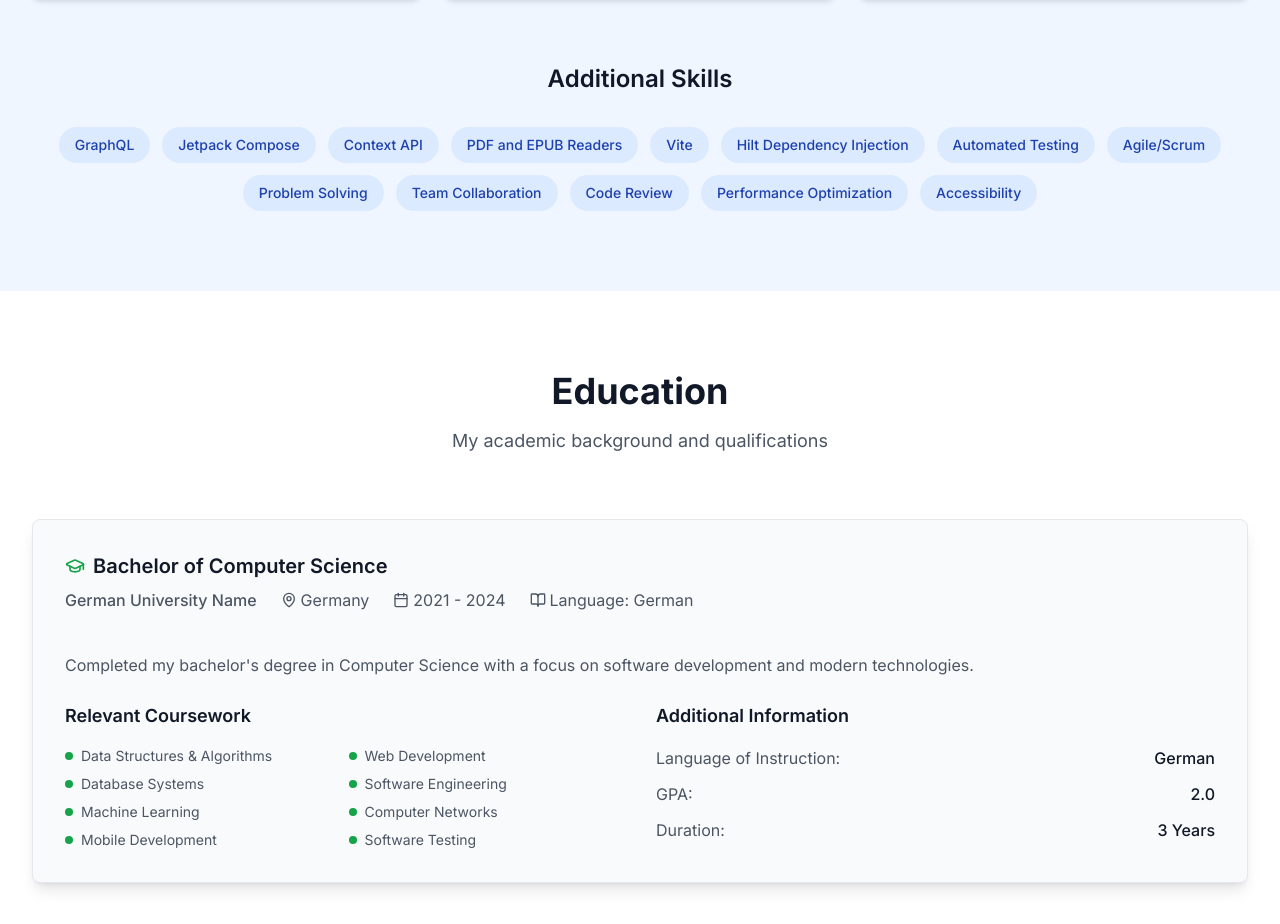
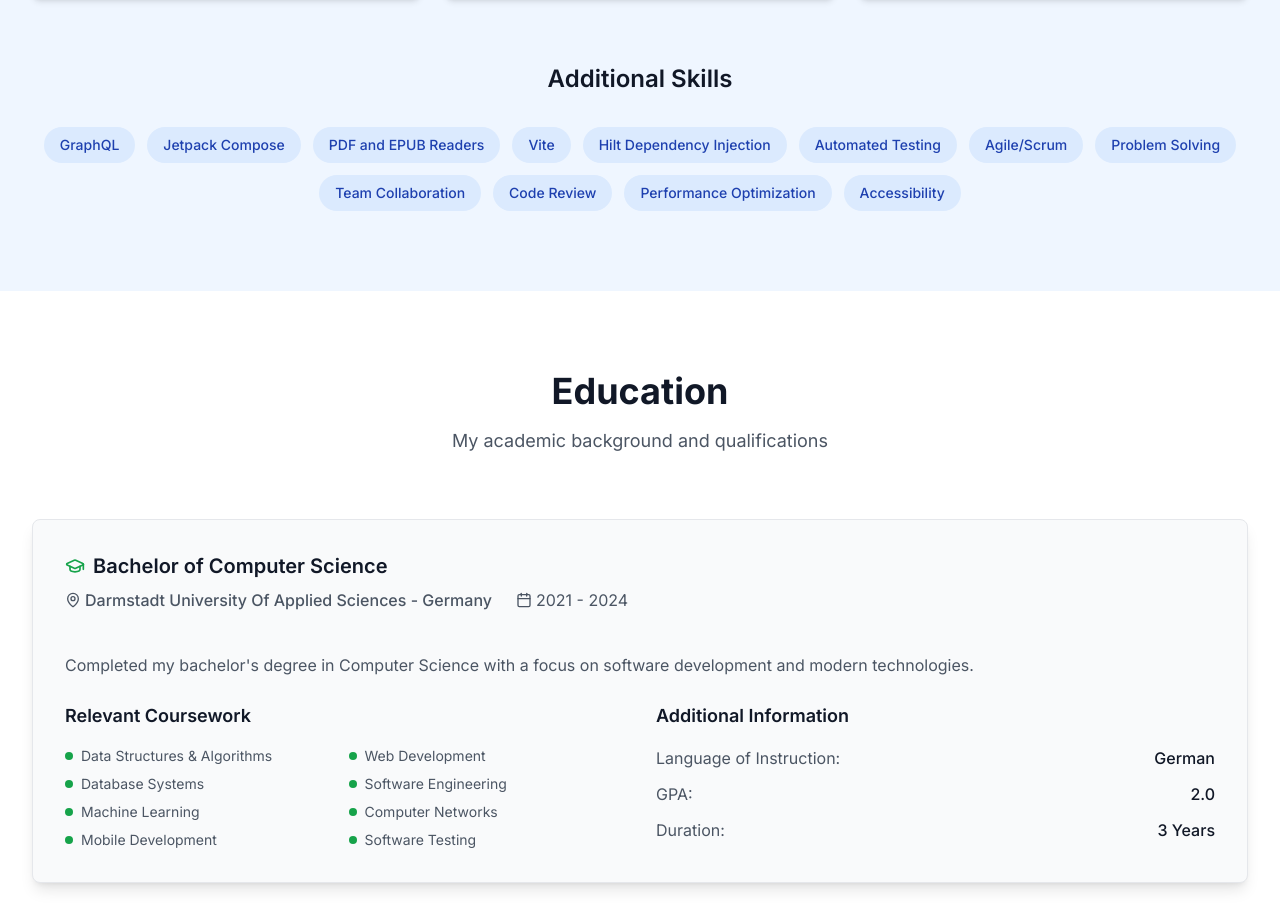
Before and after one commit to AyoubHisoka14/portfolio, a Next.js app: page / in a window 1280 px wide. Shown: the part 3063-3987 px from the top of the page. Built offline with nearby package versions, Linux system fonts and the light colour scheme.

Commit message:
Small Changes

```diff
--- a/src/components/education-section.tsx
+++ b/src/components/education-section.tsx
@@ -6,22 +6,21 @@ import { useLanguage } from "./language-provider";
 
 const education = [
   {
-    degree: "Bachelor of Computer Science",
-    university: "German University Name",
-    location: "Germany",
-    period: "2021 - 2024",
-    description: "Completed my bachelor's degree in Computer Science with a focus on software development and modern technologies.",
-    coursework: [
-      "Data Structures & Algorithms",
-      "Web Development",
-      "Database Systems",
-      "Software Engineering",
-      "Machine Learning",
-      "Computer Networks",
-      "Mobile Development",
-      "Software Testing"
+    degreeKey: "education.degree",
+    universityKey: "education.university",
+    locationKey: "education.location",
+    periodKey: "education.period",
+    descriptionKey: "education.description",
+    courseworkKeys: [
+      "education.coursework.dataStructures",
+      "education.coursework.webDevelopment",
+      "education.coursework.databaseSystems",
+      "education.coursework.softwareEngineering",
+      "education.coursework.machineLearning",
+      "education.coursework.computerNetworks",
+      "education.coursework.mobileDevelopment",
+      "education.coursework.softwareTesting"
     ],
-    language: "German",
     gpa: "2.0", // German grading system (1.0 is best, 4.0 is passing)
   },
 ];
@@ -50,7 +49,7 @@ export function EducationSection() {
         <div className="space-y-12">
           {education.map((edu, index) => (
             <motion.div
-              key={`${edu.university}-${edu.degree}`}
+              key={`${edu.degreeKey}`}
               initial={{ opacity: 0, y: 20 }}
               whileInView={{ opacity: 1, y: 0 }}
               transition={{ duration: 0.8, delay: index * 0.2 }}
@@ -62,32 +61,29 @@ export function EducationSection() {
                   <div className="flex items-center gap-2 mb-2">
                     <GraduationCap className="h-5 w-5 text-green-600 dark:text-green-400" />
                     <h3 className="text-xl font-semibold text-gray-900 dark:text-white">
-                      {edu.degree}
+                      {t(edu.degreeKey)}
                     </h3>
                   </div>
 
                   <div className="flex flex-col sm:flex-row sm:items-center gap-2 sm:gap-6 text-gray-600 dark:text-gray-400 mb-4">
                     <div className="flex items-center gap-1">
-                      <span className="font-medium">{edu.university}</span>
-                    </div>
-                    <div className="flex items-center gap-1">
                       <MapPin className="h-4 w-4" />
-                      <span>{edu.location}</span>
+                      <span className="font-medium">{t(edu.universityKey)} - {t(edu.locationKey)}</span>
                     </div>
                     <div className="flex items-center gap-1">
                       <Calendar className="h-4 w-4" />
-                      <span>{edu.period}</span>
+                      <span>{t(edu.periodKey)}</span>
                     </div>
-                    <div className="flex items-center gap-1">
-                      <BookOpen className="h-4 w-4" />
-                      <span>Language: {edu.language}</span>
-                    </div>
+                    {/*<div className="flex items-center gap-1">*/}
+                    {/*  <BookOpen className="h-4 w-4" />*/}
+                    {/*  <span>{t("education.languageLabel")}: {t("education.languageValue")}</span>*/}
+                    {/*</div>*/}
                   </div>
                 </div>
               </div>
 
               <p className="text-gray-600 dark:text-gray-400 mb-6 leading-relaxed">
-                {edu.description}
+                {t(edu.descriptionKey)}
               </p>
 
               <div className="grid lg:grid-cols-2 gap-8">
@@ -97,13 +93,13 @@ export function EducationSection() {
                     {t("education.relevantCoursework")}
                   </h4>
                   <div className="grid grid-cols-2 gap-2">
-                    {edu.coursework.map((course, idx) => (
+                    {edu.courseworkKeys.map((courseKey, idx) => (
                       <div
                         key={idx}
                         className="flex items-center gap-2 text-gray-600 dark:text-gray-400"
                       >
                         <span className="w-2 h-2 bg-green-600 dark:bg-green-400 rounded-full flex-shrink-0" />
-                        <span className="text-sm">{course}</span>
+                        <span className="text-sm">{t(courseKey)}</span>
                       </div>
                     ))}
                   </div>
@@ -117,7 +113,7 @@ export function EducationSection() {
                   <div className="space-y-3">
                     <div className="flex items-center justify-between">
                       <span className="text-gray-600 dark:text-gray-400">{t("education.language")}:</span>
-                      <span className="font-medium text-gray-900 dark:text-white">{edu.language}</span>
+                      <span className="font-medium text-gray-900 dark:text-white">{t("education.languageValue")}</span>
                     </div>
                     <div className="flex items-center justify-between">
                       <span className="text-gray-600 dark:text-gray-400">{t("education.gpa")}:</span>
--- a/src/components/language-provider.tsx
+++ b/src/components/language-provider.tsx
@@ -121,6 +121,21 @@ const translations = {
     "education.gpa": "GPA",
     "education.duration": "Duration",
     "education.years": "Years",
+    "education.languageLabel": "Language",
+    "education.degree": "Bachelor of Computer Science",
+    "education.university": "Darmstadt University Of Applied Sciences",
+    "education.location": "Germany",
+    "education.period": "2021 - 2024",
+    "education.description": "Completed my bachelor's degree in Computer Science with a focus on software development and modern technologies.",
+    "education.coursework.dataStructures": "Data Structures & Algorithms",
+    "education.coursework.webDevelopment": "Web Development",
+    "education.coursework.databaseSystems": "Database Systems",
+    "education.coursework.softwareEngineering": "Software Engineering",
+    "education.coursework.machineLearning": "Machine Learning",
+    "education.coursework.computerNetworks": "Computer Networks",
+    "education.coursework.mobileDevelopment": "Mobile Development",
+    "education.coursework.softwareTesting": "Software Testing",
+    "education.languageValue": "German",
 
     // Contact Section
     "contact.title": "Get In Touch",
@@ -275,6 +290,21 @@ const translations = {
     "education.gpa": "Notendurchschnitt",
     "education.duration": "Dauer",
     "education.years": "Jahre",
+    "education.languageLabel": "Sprache",
+    "education.degree": "Informatik Bachelor",
+    "education.university": "Hochschule Darmstadt",
+    "education.location": "Deutschland",
+    "education.period": "2021 - 2024",
+    "education.description": "Abschluss meines Bachelor-Studiums in Informatik mit Schwerpunkt auf Softwareentwicklung und moderne Technologien.",
+    "education.coursework.dataStructures": "Datenstrukturen & Algorithmen",
+    "education.coursework.webDevelopment": "Webentwicklung",
+    "education.coursework.databaseSystems": "Datenbanksysteme",
+    "education.coursework.softwareEngineering": "Software Engineering",
+    "education.coursework.machineLearning": "Maschinelles Lernen",
+    "education.coursework.computerNetworks": "Computernetzwerke",
+    "education.coursework.mobileDevelopment": "Mobile Entwicklung",
+    "education.coursework.softwareTesting": "Software Testing",
+    "education.languageValue": "Deutsch",
 
     // Contact Section
     "contact.title": "Kontakt aufnehmen",
@@ -304,7 +334,7 @@ const translations = {
     "footer.rights": "Alle Rechte vorbehalten.",
     "footer.passionate": "Software Entwickler mit Leidenschaft für erstaunliche Code-Lösungen",
     "footer.madeWith": "Erstellt mit",
-    "footer.using": "Next.js & Tailwind CSS",
+    "footer.using": "und Next.js & Tailwind CSS",
 
     // Additional Skills
       "skill.restful": "RESTful APIs",
--- a/src/components/skills-section.tsx
+++ b/src/components/skills-section.tsx
@@ -224,7 +224,7 @@ export function SkillsSection() {
 
           <div className="flex flex-wrap justify-center gap-3">
             {[
-               "skill.graphql", "skill.compose", "skill.context", "skill.reader",
+               "skill.graphql", "skill.compose", "skill.reader",
               "skill.vite",
               "skill.hilt", "skill.automated", "skill.agile", "skill.problem", "skill.team",
               "skill.review", "skill.performance", "skill.accessibility"
```
